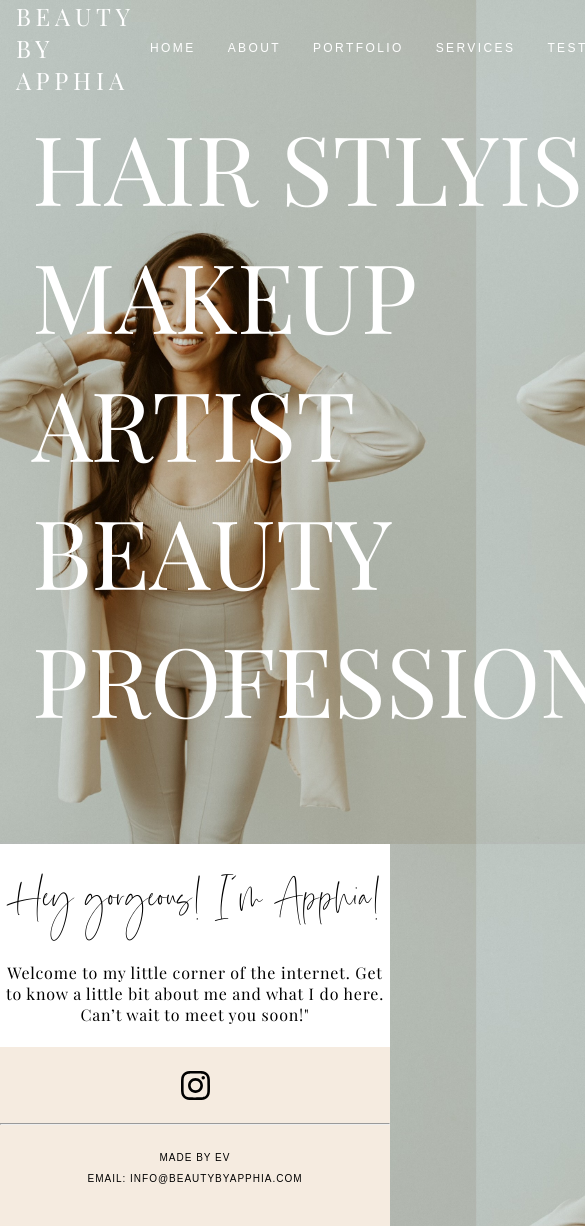
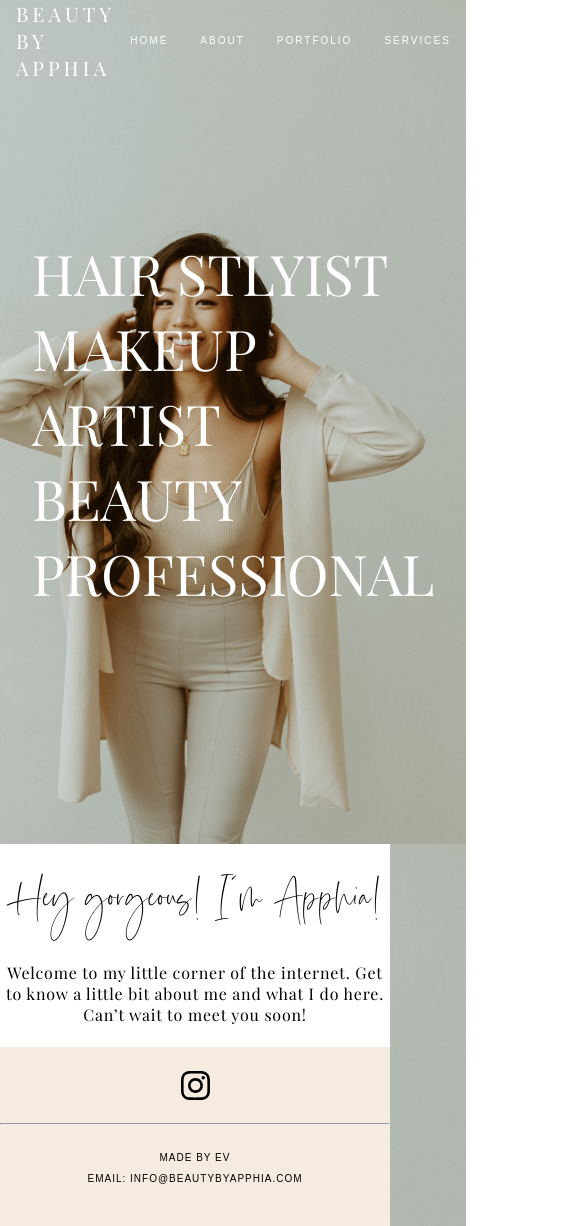
Before and after one commit to everett-lin/beauty-by-apphia-hw4, a plain HTML site: page index.html in a window 390 px wide. Shown: the top 1226 px of the page, 585 px wide, since content can reach past the window. Drawn offline with nearby package versions, Linux system fonts and the light colour scheme.

Commit message:
reactive title sizing

```diff
--- a/assets/styles/main.css
+++ b/assets/styles/main.css
@@ -87,6 +87,30 @@ nav #cta {
     font-family: 'Playfair Display';
 }
 
+@media (max-width: 1600px) {
+    .title-text {
+        font-size: 72px;
+    }
+}
+
+@media (max-width: 1200px) {
+    .title-text {
+        font-size: 64px;
+    }
+}
+
+@media (max-width: 1000px) {
+    .title-text {
+        font-size: 56px;
+    }
+    nav a {
+        font-size: 10px;
+    }
+    #logo {
+        font-size: 1.25rem;
+    }
+}
+
 .quote {
     display: flex;
     align-items: center;
--- a/index.html
+++ b/index.html
@@ -47,7 +47,7 @@
         <section class="quote">
             <p><span class="cursive">Hey gorgeous! I’m Apphia!</span><br>
                 Welcome to my little corner of the internet. Get to know a little bit about me and what I do here.<br>
-                Can’t wait to meet you soon!"</p>
+                Can’t wait to meet you soon!</p>
         </section>
 
     </main>
```
